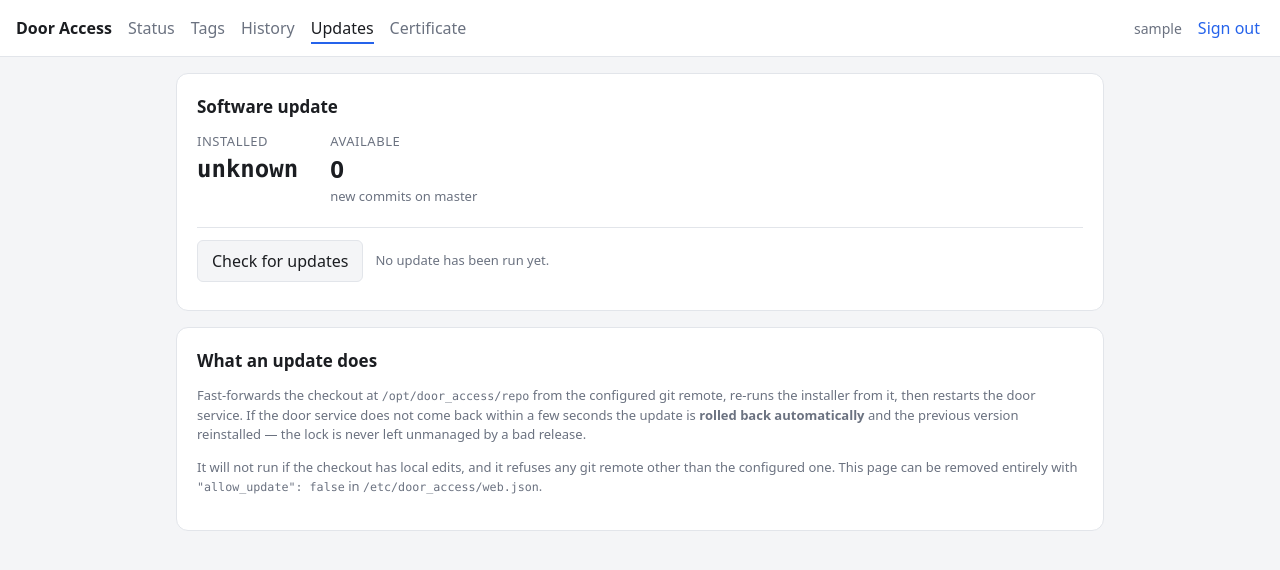
After one commit to ApexAlphaHero/electric-magnetic-lock, a Flask app: page /updates in a window 1280 px wide. The commit adds this page. Shown: the top 570 px of the page. Run offline with Flask 3, Linux system fonts and the light colour scheme; the visitor is signed in with stand-in values (Sample User, id 1).

Commit message:
Add in-place updates from the web admin, with automatic rollback
Updating meant SSH and a manual installer run. Add an Updates page that shows
the installed commit and anything newer on master, fetches on demand, and
applies with one button.

The web app gets no privilege to do any of this. It runs as the unprivileged
doorweb user and may only ask systemd to start one of two oneshot root units,
through a sudoers rule scoped to exactly those two commands; everything else
it does here is reading the status JSON and log those units write. Check and
apply are separate units so "may check for updates" and "may install code as
root" stay distinct capabilities.

update.sh fast-forwards a root-owned checkout at /opt/door_access/repo,
re-runs the installer from it, and restarts the services. If door_access is
not active afterwards it resets to the previous commit, reinstalls and
restarts -- a bad release must never leave the lock unmanaged, which is the
main reason this is a script with explicit error handling rather than a
couple of chained commands.

Two guards worth keeping: --ff-only, so hand-edits on the Pi fail loudly
instead of being silently discarded, and a check that origin still matches the
configured URL, since otherwise rewriting the remote would turn the update
button into arbitrary root execution.

Applying an update restarts door_admin, so the browser's connection dies
mid-flight. Progress therefore lives in a status file on disk rather than in
the request, and updates.js treats fetch failures during a run as "restarting"
and reloads once the server comes back.

This does mean a dooradmin web session is now effectively root on the Pi.
That is a real change in posture, documented in both the README and the
sudoers file, and "allow_update": false removes the page entirely.

Also fix install.sh aborting when run unattended: grant_web_admins now tests
whether DOOR_WEB_ADMINS is set rather than non-empty, so the updater can pass
an empty value to skip the prompt. Previously `read` hit EOF with no terminal
and killed the script under `set -e`.

Co-Authored-By: Claude Opus 5 <noreply@anthropic.com>

```diff
--- a/static/app.css
+++ b/static/app.css
@@ -181,6 +181,19 @@ tr.denied td { background: rgba(185, 28, 28, 0.06); }
 
 /* ── misc ────────────────────────────────────────────────────────────────── */
 
+.log {
+  max-height: 22rem;
+  overflow: auto;
+  padding: 0.75rem;
+  background: var(--bg);
+  border: 1px solid var(--line);
+  border-radius: 0.5rem;
+  font-family: ui-monospace, Menlo, Consolas, monospace;
+  font-size: 0.8125rem;
+  line-height: 1.45;
+  white-space: pre;
+}
+
 .muted { color: var(--muted); }
 .small { font-size: 0.8125rem; }
 .mono { font-family: ui-monospace, "SF Mono", Menlo, Consolas, monospace; }
--- /dev/null
+++ b/static/updates.js
@@ -0,0 +1,118 @@
+// Updates page: trigger a check or an update, then poll the status file the
+// privileged updater writes.
+//
+// Applying an update restarts door_admin, so this page must survive its own
+// server going away mid-poll. Connection failures during a run are expected and
+// reported as "restarting", not as errors — the updater keeps writing status to
+// disk throughout, and the next successful poll picks up where it left off.
+
+(function () {
+  "use strict";
+
+  var POLL_MS = 2000;
+
+  function el(id) { return document.getElementById(id); }
+
+  function post(url, csrf) {
+    var body = new URLSearchParams();
+    body.set("csrf", csrf);
+    return fetch(url, {
+      method: "POST",
+      body: body,
+      credentials: "same-origin",
+      headers: { "Content-Type": "application/x-www-form-urlencoded" },
+    }).then(function (r) { return r.json(); });
+  }
+
+  document.addEventListener("DOMContentLoaded", function () {
+    var check = el("check"), apply = el("apply"), status = el("update-status");
+    if (!check || !apply || !status) return;
+
+    var timer = null;
+    var sawDisconnect = false;
+
+    function stop() {
+      if (timer) { clearInterval(timer); timer = null; }
+      check.disabled = false;
+      apply.disabled = false;
+    }
+
+    function renderPending(list) {
+      var body = el("pending-body"), card = el("pending-card"), behind = el("behind");
+      if (behind) behind.textContent = list.length;
+      if (card) card.hidden = list.length === 0;
+      apply.classList.toggle("hidden", list.length === 0);
+      if (!body) return;
+      body.textContent = "";
+      list.forEach(function (c) {
+        var tr = document.createElement("tr");
+        [[c.sha, "mono nowrap"], [c.subject, ""], [(c.date || "").replace("T", " "), "mono nowrap"]]
+          .forEach(function (pair) {
+            var td = document.createElement("td");
+            td.className = pair[1];
+            td.textContent = pair[0];   // textContent, never innerHTML: commit
+            tr.appendChild(td);         // subjects are attacker-influenced text
+          });
+        body.appendChild(tr);
+      });
+    }
+
+    function poll() {
+      fetch("/updates/status", { credentials: "same-origin" })
+        .then(function (r) {
+          if (r.status === 401 || r.status === 403) throw new Error("signed out");
+          return r.json();
+        })
+        .then(function (d) {
+          if (sawDisconnect) {
+            // door_admin came back after its restart — reload so the page and
+            // its CSRF token match the new process.
+            window.location.reload();
+            return;
+          }
+          status.textContent = d.message || "";
+          renderPending(d.pending || []);
+          var current = el("current-sha");
+          if (current && d.current) current.textContent = d.current.sha;
+
+          if (d.state !== "running") {
+            stop();
+            if (d.state === "ok" || d.state === "rolled_back") {
+              // Reload to pick up the fresh log tail.
+              setTimeout(function () { window.location.reload(); }, 1200);
+            }
+          }
+        })
+        .catch(function () {
+          // Expected while door_admin restarts as part of the update.
+          sawDisconnect = true;
+          status.textContent = "Web admin is restarting — reconnecting…";
+        });
+    }
+
+    function begin(message) {
+      check.disabled = true;
+      apply.disabled = true;
+      status.textContent = message;
+      if (!timer) timer = setInterval(poll, POLL_MS);
+    }
+
+    check.addEventListener("click", function () {
+      begin("Checking…");
+      post("/updates/check", check.getAttribute("data-csrf"))
+        .then(function (d) { if (!d.ok) { stop(); status.textContent = "Could not check: " + (d.error || ""); } })
+        .catch(function (e) { stop(); status.textContent = "Could not check: " + e; });
+    });
+
+    apply.addEventListener("click", function () {
+      // The shared data-confirm handler in nfc.js is not loaded on this page,
+      // so the prompt is done here.
+      var prompt = apply.getAttribute("data-confirm");
+      if (prompt && !window.confirm(prompt)) return;
+      begin("Starting update…");
+      post("/updates/apply", apply.getAttribute("data-csrf"))
+        .then(function (d) { if (!d.ok) { stop(); status.textContent = "Could not start: " + (d.error || ""); } })
+        .catch(function (e) { stop(); status.textContent = "Could not start: " + e; });
+    });
+  });
+})();
--- a/templates/base.html
+++ b/templates/base.html
@@ -13,6 +13,9 @@
   <a href="{{ url_for('dashboard') }}" class="{{ 'on' if request.endpoint == 'dashboard' }}">Status</a>
   <a href="{{ url_for('tags') }}" class="{{ 'on' if request.endpoint == 'tags' }}">Tags</a>
   <a href="{{ url_for('history_page') }}" class="{{ 'on' if request.endpoint == 'history_page' }}">History</a>
+  {% if allow_update %}
+    <a href="{{ url_for('updates') }}" class="{{ 'on' if request.endpoint == 'updates' }}">Updates</a>
+  {% endif %}
   <a href="{{ url_for('ca_certificate') }}" title="Install on a device to trust this site">Certificate</a>
   <form method="post" action="{{ url_for('logout') }}" class="nav-right">
     <input type="hidden" name="csrf" value="{{ csrf }}">
--- /dev/null
+++ b/templates/updates.html
@@ -0,0 +1,86 @@
+{% extends "base.html" %}
+{% block title %}Updates — Door Access{% endblock %}
+
+{% block content %}
+<div class="card">
+  <h2>Software update</h2>
+
+  <div class="statusrow">
+    <div class="stat">
+      <span class="label">Installed</span>
+      <span class="value mono" id="current-sha">
+        {{ status.current.sha if status.current else "unknown" }}
+      </span>
+      {% if status.current %}
+        <span class="muted small">{{ status.current.subject }}</span>
+      {% endif %}
+    </div>
+    <div class="stat">
+      <span class="label">Available</span>
+      <span class="value" id="behind">{{ status.behind or 0 }}</span>
+      <span class="muted small">
+        new commit{{ '' if status.behind == 1 else 's' }} on {{ status.branch or 'master' }}
+      </span>
+    </div>
+  </div>
+
+  <div class="scanrow">
+    <button type="button" id="check" data-csrf="{{ csrf }}">Check for updates</button>
+    <button type="button" id="apply" class="primary {{ '' if status.behind else 'hidden' }}"
+            data-csrf="{{ csrf }}"
+            data-confirm="Apply this update? The door service and this web UI will both restart. If the door service fails to come back, the update is rolled back automatically.">
+      Update now
+    </button>
+    <span id="update-status" class="muted small" role="status" aria-live="polite">{{ status.message or '' }}</span>
+  </div>
+
+  {% if status.last_checked %}
+    <p class="muted small">Last checked {{ status.last_checked|replace('T', ' ')|replace('+00:00', '') }} UTC.</p>
+  {% endif %}
+</div>
+
+<div class="card" id="pending-card" {{ '' if status.pending else 'hidden' }}>
+  <h2>Pending changes</h2>
+  <div class="scroll">
+    <table>
+      <thead><tr><th>Commit</th><th>Description</th><th>Date</th></tr></thead>
+      <tbody id="pending-body">
+        {% for c in status.pending %}
+          <tr>
+            <td class="mono nowrap">{{ c.sha }}</td>
+            <td>{{ c.subject }}</td>
+            <td class="mono nowrap">{{ c.date|replace('T', ' ') }}</td>
+          </tr>
+        {% endfor %}
+      </tbody>
+    </table>
+  </div>
+</div>
+
+<div class="card">
+  <h2>What an update does</h2>
+  <p class="muted small">
+    Fast-forwards the checkout at <code>/opt/door_access/repo</code> from the configured git
+    remote, re-runs the installer from it, then restarts the door service. If the door
+    service does not come back within a few seconds the update is <strong>rolled back
+    automatically</strong> and the previous version reinstalled — the lock is never left
+    unmanaged by a bad release.
+  </p>
+  <p class="muted small">
+    It will not run if the checkout has local edits, and it refuses any git remote other
+    than the configured one. This page can be removed entirely with
+    <code>"allow_update": false</code> in <code>/etc/door_access/web.json</code>.
+  </p>
+</div>
+
+{% if log %}
+<div class="card">
+  <h2>Update log</h2>
+  <pre class="log" id="update-log">{{ log }}</pre>
+</div>
+{% endif %}
+{% endblock %}
+
+{% block scripts %}
+<script src="{{ url_for('static', filename='updates.js') }}"></script>
+{% endblock %}
--- a/web.json
+++ b/web.json
@@ -12,5 +12,10 @@
   "event_db": "/var/lib/door_access/events.db",
 
   "_tls_ca": "Public CA certificate, served unauthenticated at /ca.crt so a device can be taught to trust this site. The signing key (ca-key.pem) is never served.",
-  "tls_ca": "/etc/door_access/tls/ca.pem"
+  "tls_ca": "/etc/door_access/tls/ca.pem",
+
+  "_allow_update": "Set false to remove the Updates page entirely. Applying an update runs code from the git remote as root on this machine, so turn it off if anyone other than you can reach a dooradmin account.",
+  "allow_update": true,
+  "update_status": "/var/lib/door_access/update-status.json",
+  "update_log": "/var/lib/door_access/update.log"
 }
```
Also changed, not shown: CLAUDE.md (+15 -0 lines), web_admin.py (+85 -0 lines), README.md, 5 other files.
